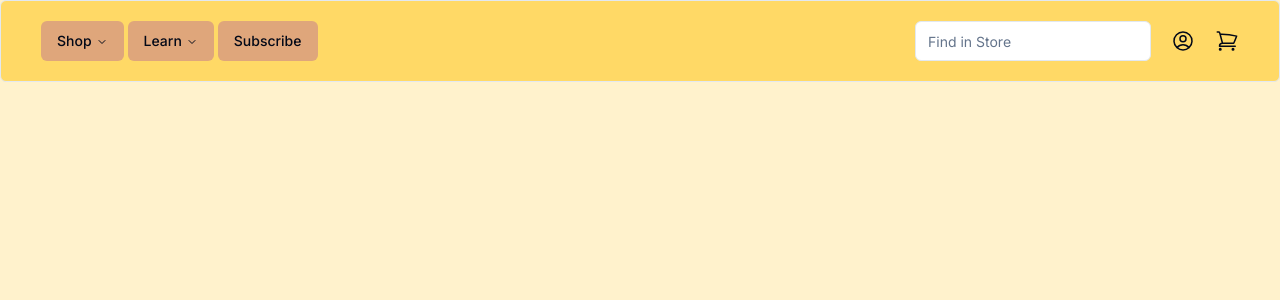
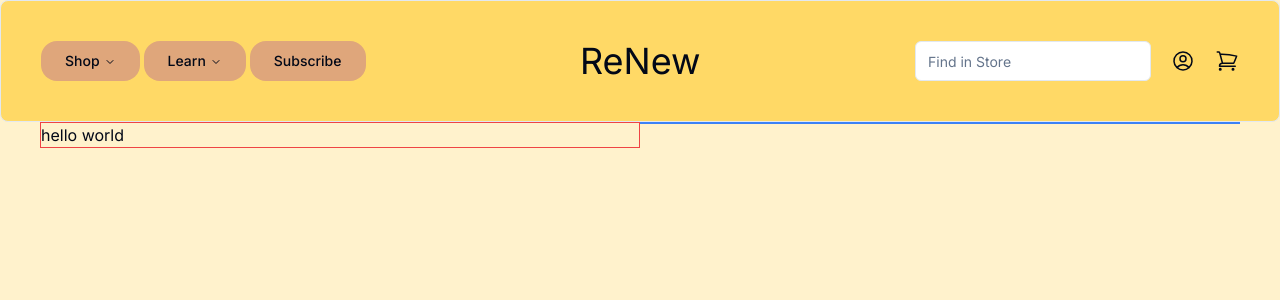
Before and after one commit to Ozzie-code-alt/ReNew-Upwork, a Next.js app: page / in a window 1280 px wide. Shown: the top 300 px of the page. Built offline with nearby package versions, Linux system fonts and the light colour scheme.

Commit message:
chore: refactor text header

```diff
--- a/components/Hero.tsx
+++ b/components/Hero.tsx
@@ -1,7 +1,16 @@
 import React from 'react';
 
 const HeroPage = () => {
-  return <div className='px-10'></div>;
+  return (
+    <div className='px-10 flex w-screen'>
+      {/*Left */}
+      <div className='w-[50%] h-full border border-red-500 '>
+        <p className='className="leading-7 [&:not(:first-child)]:mt-6"'> hello world</p>
+      </div>
+      {/*Right */}
+      <div className='w-[50%] h-full border border-blue-500'></div>
+    </div>
+  );
 };
 
 export default HeroPage;
--- a/components/Navbar.tsx
+++ b/components/Navbar.tsx
@@ -54,7 +54,7 @@ const components: { title: string; href: string; description: string }[] = [
 
 export function Navbar() {
   return (
-    <div className='border flex justify-between  bg-[#FFD966] px-10 rounded-md items-center  py-5'>
+    <div className='border flex justify-between  bg-[#FFD966] px-10 rounded-lg items-center  py-10'>
       <div>
         <NavigationMenu>
           <NavigationMenuList>
@@ -108,6 +108,9 @@ export function Navbar() {
             </NavigationMenuItem>
           </NavigationMenuList>
         </NavigationMenu>
+      </div>
+      <div>
+        <p className='text-4xl'>ReNew</p>
       </div>
       <div className='flex gap-5 items-center'>
         <div className=''>
--- a/components/ui/navigation-menu.tsx
+++ b/components/ui/navigation-menu.tsx
@@ -35,7 +35,7 @@ NavigationMenuList.displayName = NavigationMenuPrimitive.List.displayName;
 const NavigationMenuItem = NavigationMenuPrimitive.Item;
 
 const navigationMenuTriggerStyle = cva(
-  'group inline-flex h-10 w-max items-center justify-center rounded-md bg-[#DFA67B] px-4 py-2 text-sm font-medium transition-colors hover:bg-accent hover:text-accent-foreground focus:bg-accent focus:text-accent-foreground focus:outline-none disabled:pointer-events-none disabled:opacity-50 data-[active]:bg-accent/50 data-[state=open]:bg-accent/50'
+  'group inline-flex h-10 w-max items-center justify-center rounded-2xl bg-[#DFA67B] px-6  text-sm font-medium transition-colors hover:bg-accent hover:text-accent-foreground focus:bg-accent focus:text-accent-foreground focus:outline-none disabled:pointer-events-none disabled:opacity-50 data-[active]:bg-accent/50 data-[state=open]:bg-accent/50'
 );
 
 const NavigationMenuTrigger = React.forwardRef<
```
